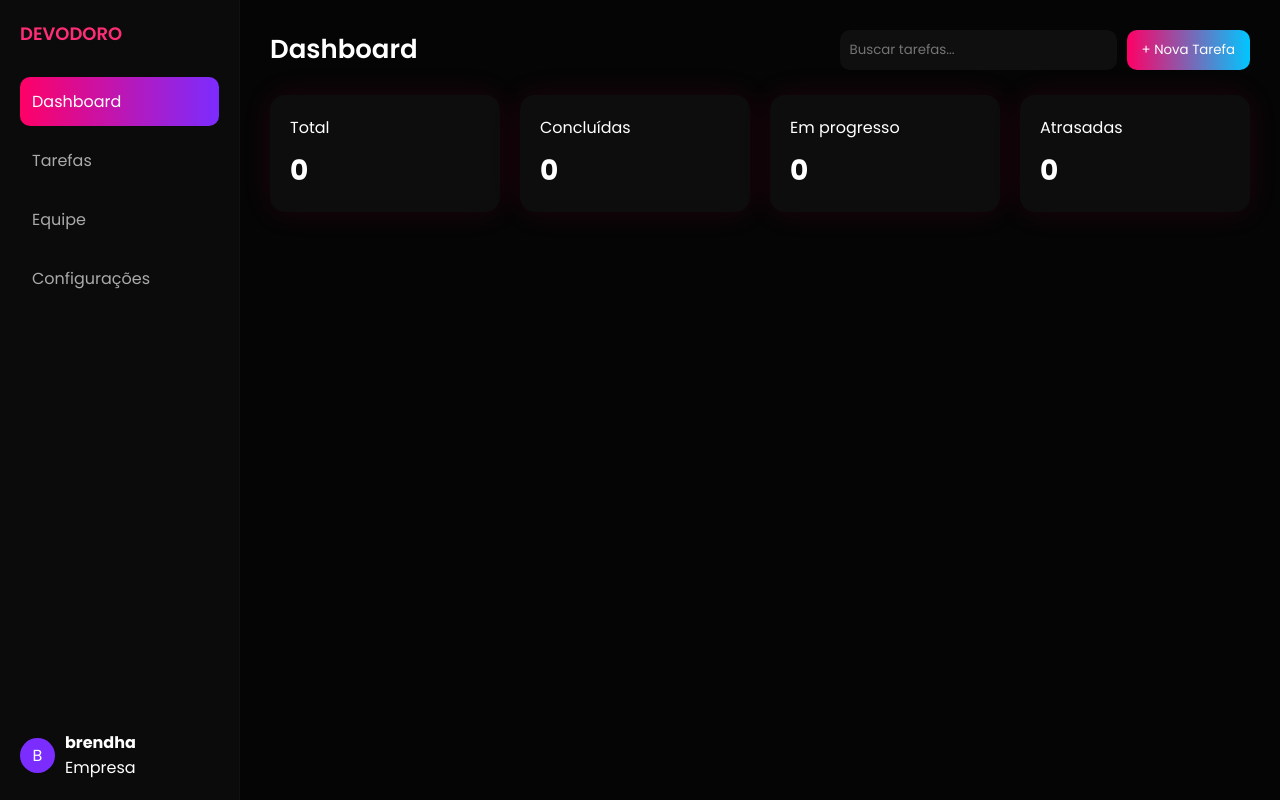
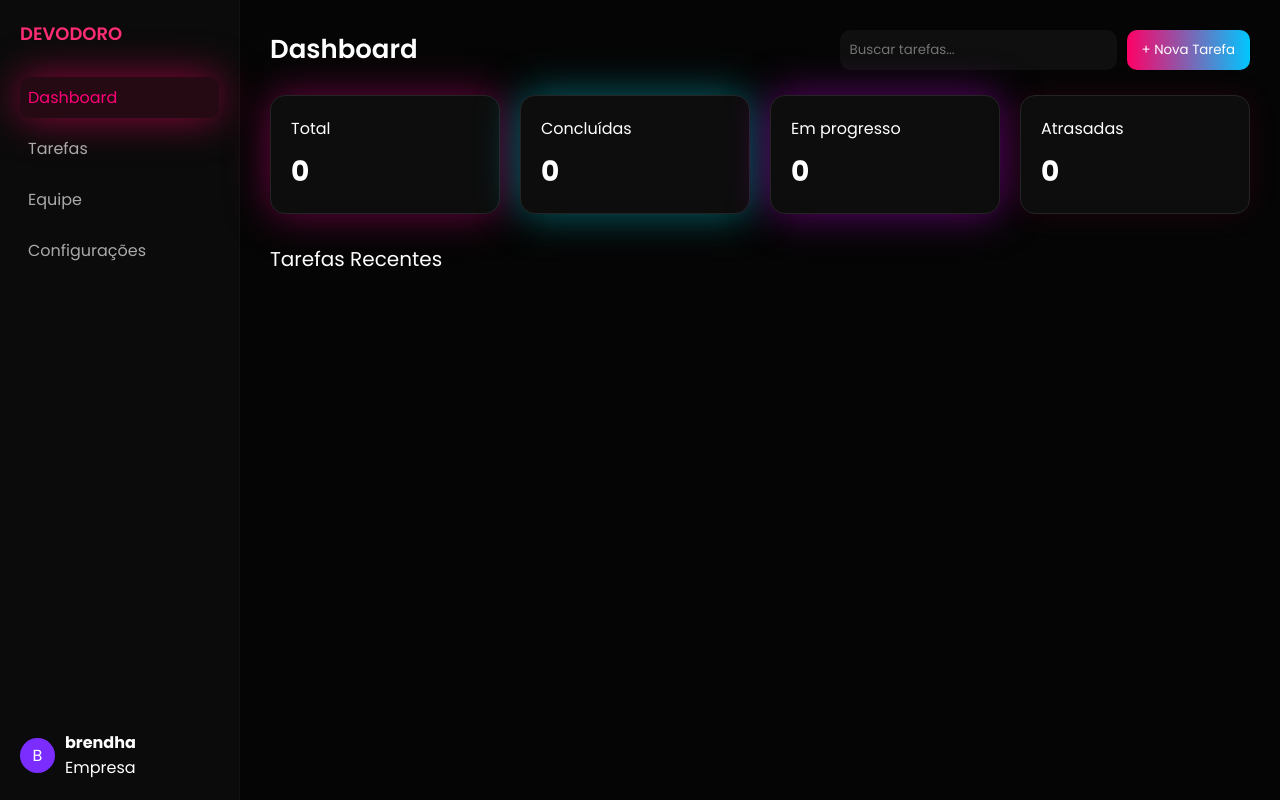
Before and after one commit to BrendhaMaria/DevodoroV2, a PHP site: page /dashboard.html in a window 1280 px wide. Run offline with PHP 8.4, Linux system fonts and the light colour scheme.

Commit message:
ajustes de interface

```diff
--- a/css/dashboard.css
+++ b/css/dashboard.css
@@ -32,18 +32,26 @@ body {
 
 .nav a {
   display: flex;
-  padding: 12px;
+  padding: 8px;
   border-radius: 10px;
   margin-bottom: 10px;
   color: #aaa;
   cursor: pointer;
-  transition: .3s;
+  transition: .5s ease-in;
 }
 
-.nav a.active,
-.nav a:hover {
-  background: linear-gradient(90deg, #ff0066, #7b2cff);
-  color: white;
+.nav a.active{
+  background: rgba(133, 8, 50, 0.212);
+  box-shadow:0 0 5dvb rgba(255, 3, 100, 0.548);
+  color: rgb(255, 0, 119);
+}
+.nav a:hover{
+  font-weight: 600;
+  transform: translateX(3px);
+}
+
+.nav a:hover:not(.active){
+  background: #5c5c5c36;
 }
 
 /* USER */
@@ -146,9 +154,9 @@ body {
   font-size: 12px;
 }
 
-.high { background: #ff0066; }
-.medium { background: #7b2cff; }
-.done { background: #00c853; }
+.Alta { background: #ff0066; }
+.Média { background: #7b2cff; }
+.Concluída { background: #00c853; }
 
 #taskInput{
   width: 300px;
@@ -156,5 +164,43 @@ body {
   border-radius: 10px;
   border: rgb(82, 81, 81) solid 1px;
   background: #0f0f0f;
-  color: rgb(44, 44, 44);
+  color: rgb(233, 232, 232);
 }
+#status{
+  background: linear-gradient(90deg, #ff0066, #00c6ff);
+  color: white;
+  padding: 7px;
+  margin-left: 13px;
+  border-radius: 10px;
+  text-align: center;
+  border: none;
+}
+option{
+  background: #050505;
+}
+.btn-x{
+  background: transparent;
+  color: white;
+  border: none;
+  font-weight: 600;
+  font-size: 1em;
+  margin-left: 15px;
+}
+#total{
+  box-shadow:0 0 5dvb rgba(194, 3, 114, 0.548);
+  border: solid 1px #242424;
+}
+#concluidas{
+  box-shadow:0 0 5dvb rgba(3, 181, 194, 0.548);
+  border: solid 1px #242424;
+}
+#emprogresso{
+  box-shadow:0 0 5dvb rgba(172, 3, 194, 0.548);
+  border: solid 1px #242424;
+}
+#atrasados{
+  border: solid 1px #242424;
+}
+.tf{
+  font-size: 20px;
+}
--- a/js/app.js
+++ b/js/app.js
@@ -26,13 +26,15 @@ function dashboard() {
     </div>
 
     <div class="cards">
-      <div class="card"><p>Total</p><h2>${total}</h2></div>
-      <div class="card"><p>Concluídas</p><h2>${done}</h2></div>
-      <div class="card"><p>Em progresso</p><h2>${total - done}</h2></div>
-      <div class="card"><p>Atrasadas</p><h2>0</h2></div>
+      <div class="card" id="total"><p>Total</p><h2>${total}</h2></div>
+      <div class="card" id="concluidas"><p>Concluídas</p><h2>${done}</h2></div>
+      <div class="card" id="emprogresso"><p>Em progresso</p><h2>${total - done}</h2></div>
+      <div class="card" id="atrasados"><p>Atrasadas</p><h2>0</h2></div>
+
     </div>
 
     <div class="task-list">
+    <div class="tf">Tarefas Recentes</div>
       ${tasks.map(t => `
         <div class="task">
           ${t.text}
@@ -53,9 +55,9 @@ function tarefas() {
 
     <input id="taskInput" placeholder="Nome da tarefa" type="text">
     <select id="status">
-      <option value="high">Alta</option>
-      <option value="medium">Média</option>
-      <option value="done">Concluída</option>
+      <option value="Alta">Alta</option>
+      <option value="Média">Média</option>
+      <option value="Concluída">Concluída</option>
     </select>
 
     <div class="task-list">
@@ -64,7 +66,7 @@ function tarefas() {
           ${t.text}
           <span>
             <span class="badge ${t.status}">${t.status}</span>
-            <button onclick="removeTask(${i})">X</button>
+            <button class="btn-x" onclick="removeTask(${i})">X</button>
           </span>
         </div>
       `).join("")}
@@ -109,8 +111,8 @@ function config() {
     </div>
 
     <div class="card">
-      <input placeholder="Nome">
-      <input placeholder="Email">
+      <input placeholder="Nome" type="text" class="nome-user">
+      <input placeholder="Email" type="email" class="email-user">
       <button class="btn">Salvar</button>
     </div>
   `;
```
